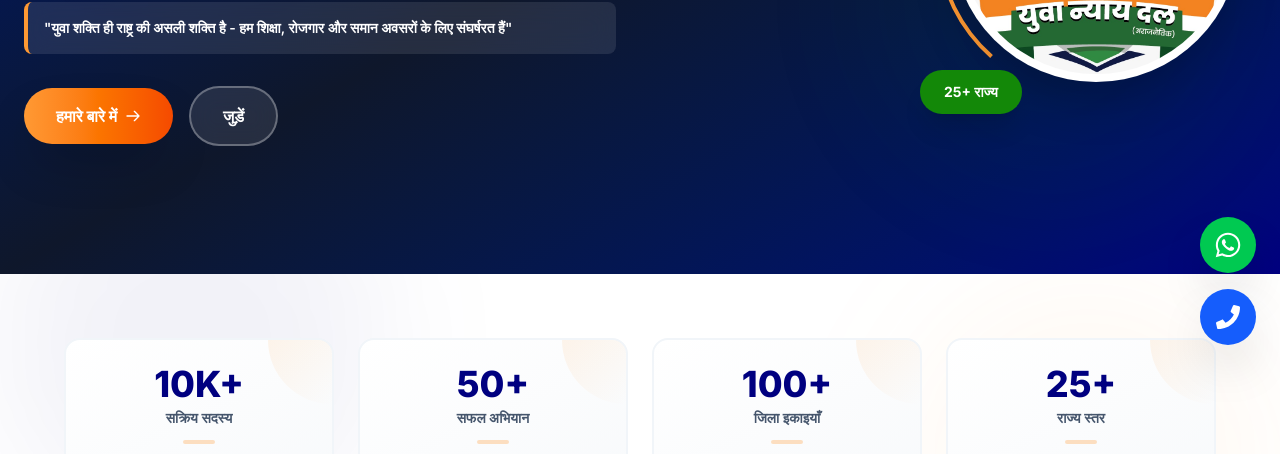
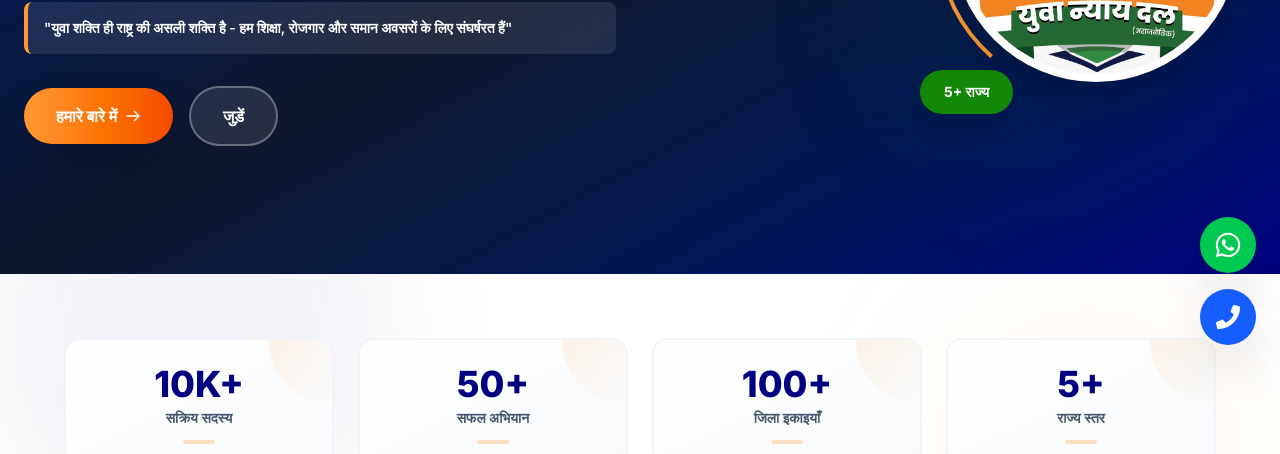
Before and after one commit to digicoders-git/Yuva_Naya_Dal, a React (Vite) app: page / in a window 1280 px wide. Shown: the part 431-885 px from the top of the page. Built offline with nearby package versions, Linux system fonts and the light colour scheme.

Commit message:
updated connect section

```diff
--- a/src/pages/AboutUs.jsx
+++ b/src/pages/AboutUs.jsx
@@ -125,7 +125,7 @@ const AboutUs = () => {
                                     transition={{ delay: 1.2, duration: 0.5 }}
                                     className="absolute -bottom-4 -left-4 bg-green-flag text-white px-6 py-3 rounded-full font-bold shadow-xl text-sm"
                                 >
-                                    25+ राज्य
+                                    5+ राज्य
                                 </motion.div>
                             </motion.div>
                         </motion.div>
@@ -474,7 +474,7 @@ const AboutUs = () => {
                                     <div className="text-xs md:text-sm text-slate-600 mt-1">अभियान</div>
                                 </div>
                                 <div className="bg-white rounded-xl p-4 text-center shadow-md border border-slate-100">
-                                    <div className="text-2xl md:text-3xl font-bold text-green-flag">25+</div>
+                                    <div className="text-2xl md:text-3xl font-bold text-green-flag">5+</div>
                                     <div className="text-xs md:text-sm text-slate-600 mt-1">राज्य</div>
                                 </div>
                             </motion.div>
--- a/src/pages/Home.jsx
+++ b/src/pages/Home.jsx
@@ -114,7 +114,7 @@ const Home = () => {
                                     transition={{ delay: 1.2, duration: 0.5 }}
                                     className="absolute -bottom-4 -left-4 bg-green-flag text-white px-6 py-3 rounded-full font-bold shadow-xl text-sm"
                                 >
-                                    25+ राज्य
+                                    5+ राज्य
                                 </motion.div>
                             </motion.div>
                         </motion.div>
@@ -133,7 +133,7 @@ const Home = () => {
                         <StatCard number="10K+" label="सक्रिय सदस्य" delay={0.1} />
                         <StatCard number="50+" label="सफल अभियान" delay={0.2} />
                         <StatCard number="100+" label="जिला इकाइयाँ" delay={0.3} />
-                        <StatCard number="25+" label="राज्य स्तर" delay={0.4} />
+                        <StatCard number="5+" label="राज्य स्तर" delay={0.4} />
                     </div>
                 </div>
             </section>
@@ -884,7 +884,7 @@ const Home = () => {
                         >
                             <h3 className="text-xl font-bold text-green-flag mb-3">हमारी पहुंच</h3>
                             <p className="text-white/90 text-sm leading-relaxed">
-                                25+ राज्यों में 100+ जिला इकाइयां और 10,000+ सक्रिय सदस्यों के साथ हम पूरे भारत में कार्यरत हैं।
+                                5+ राज्यों में 100+ जिला इकाइयां और 10,000+ सक्रिय सदस्यों के साथ हम पूरे भारत में कार्यरत हैं।
                             </p>
                         </motion.div>
 
--- a/src/pages/Mission.jsx
+++ b/src/pages/Mission.jsx
@@ -166,7 +166,7 @@ const Mission = () => {
                                 <div className="flex flex-wrap gap-3">
                                     <div className="bg-white px-4 py-2 rounded-lg shadow-sm border border-slate-200">
                                         <p className="text-xs text-slate-500">अनुभव</p>
-                                        <p className="text-navy-flag font-bold text-sm md:text-base">25+ वर्ष</p>
+                                        <p className="text-navy-flag font-bold text-sm md:text-base">5+ वर्ष</p>
                                     </div>
                                     <div className="bg-white px-4 py-2 rounded-lg shadow-sm border border-slate-200">
                                         <p className="text-xs text-slate-500">योगदान</p>
```
